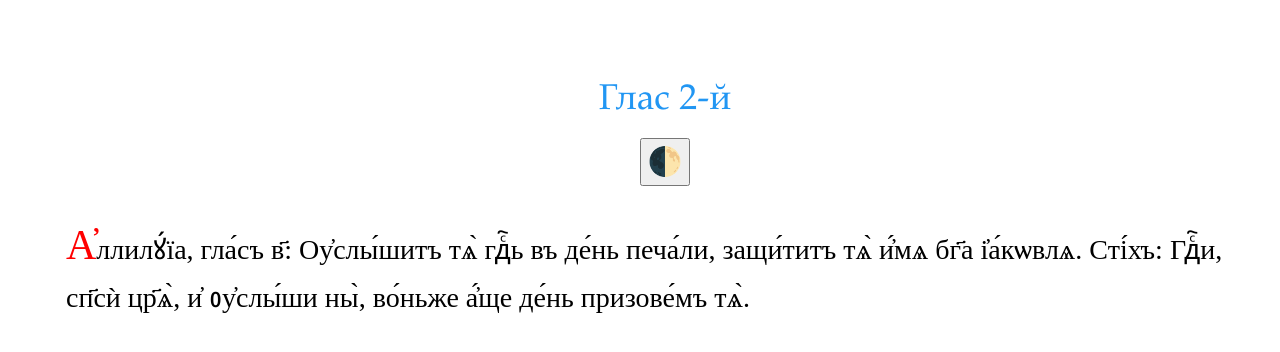
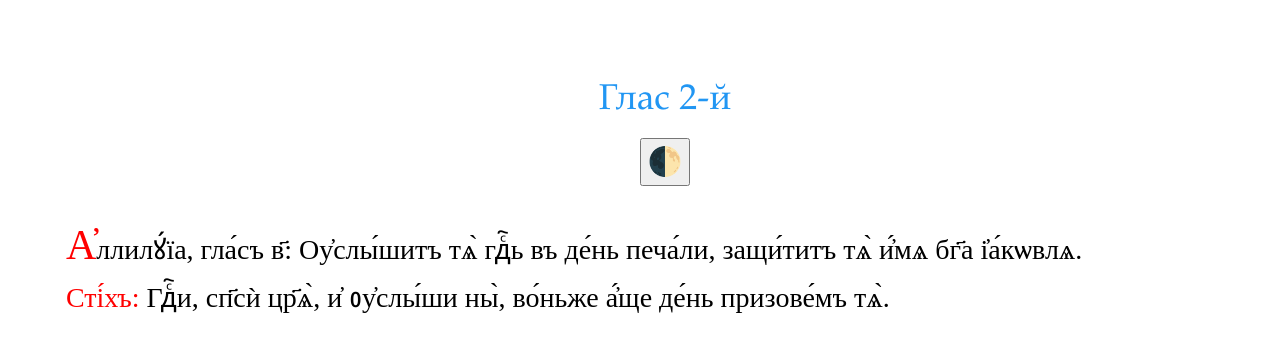
Before and after one commit to markjville/markjville.github.io, a Jekyll site: the page docs/Изобразительная/аллилуия2.html, which Jekyll copies as it is, in a window 1280 px wide. Shown: the top 352 px of the page. Built offline with Jekyll 4.4.1, drawn with Linux system fonts in a browser that asks for light colours; some web fonts are replaced; comment, search, counter and statistics services are not loaded.

Commit message:
Update аллилуия2.html

```diff
--- a/docs/Изобразительная/аллилуия2.html
+++ b/docs/Изобразительная/аллилуия2.html
@@ -35,7 +35,7 @@ p::first-letter {
       <div class="post-content">
 
 <body>
-<p>А҆ллилꙋ́їа, гла́съ в҃: Оу҆слы́шитъ тѧ̀ гдⷭ҇ь въ де́нь печа́ли, защи́титъ тѧ̀ и҆́мѧ бг҃а і҆а́кѡвлѧ. Сті́хъ: Гдⷭ҇и, сп҃сѝ цр҃ѧ̀, и҆ ᲂу҆слы́ши ны̀, во́ньже а҆́ще де́нь призове́мъ тѧ̀.
+<p>А҆ллилꙋ́їа, гла́съ в҃: Оу҆слы́шитъ тѧ̀ гдⷭ҇ь въ де́нь печа́ли, защи́титъ тѧ̀ и҆́мѧ бг҃а і҆а́кѡвлѧ. </br><span style="color: red;">Сті́хъ:</span> Гдⷭ҇и, сп҃сѝ цр҃ѧ̀, и҆ ᲂу҆слы́ши ны̀, во́ньже а҆́ще де́нь призове́мъ тѧ̀.
 </p>
 
      <script>
```
